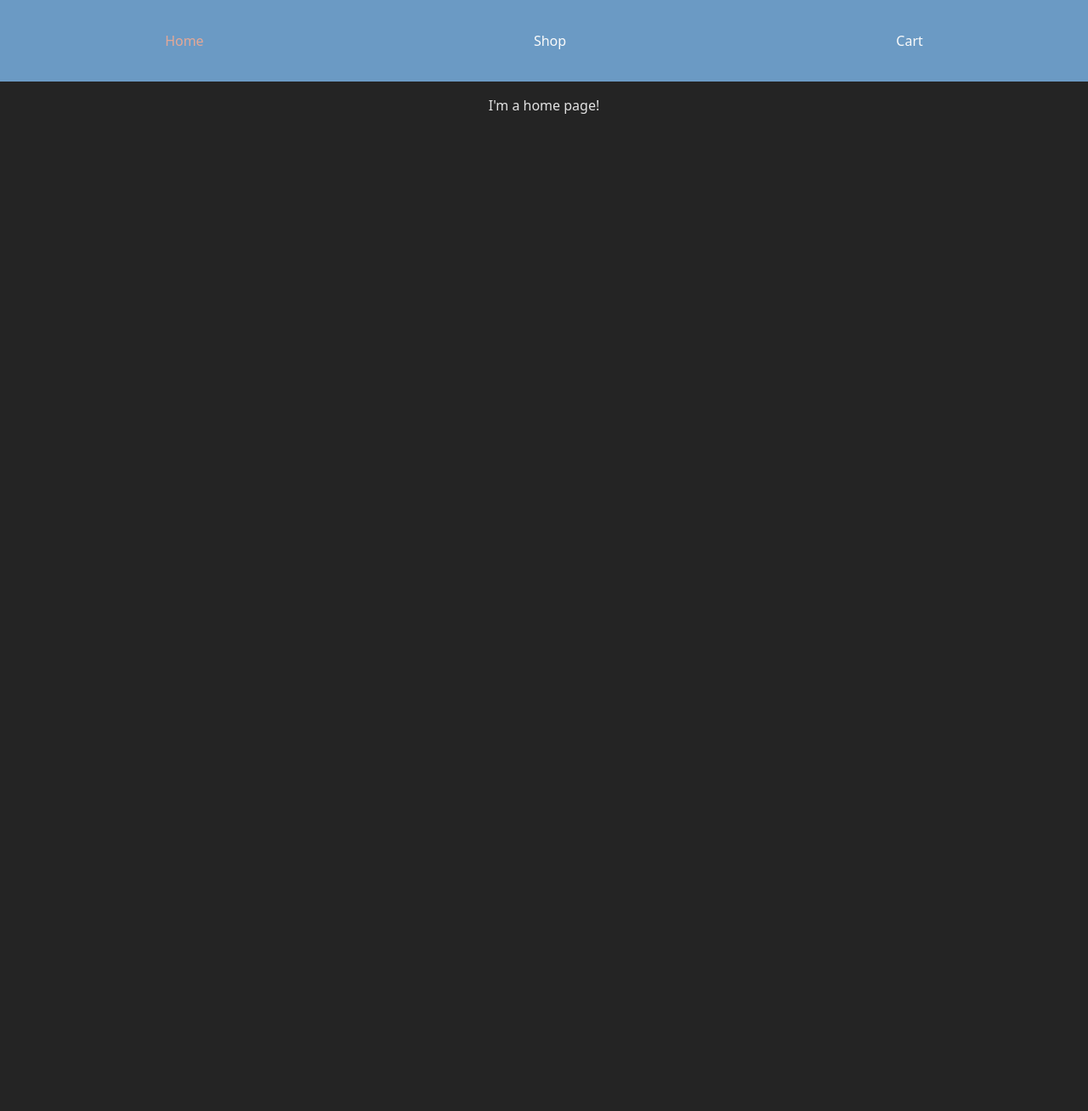
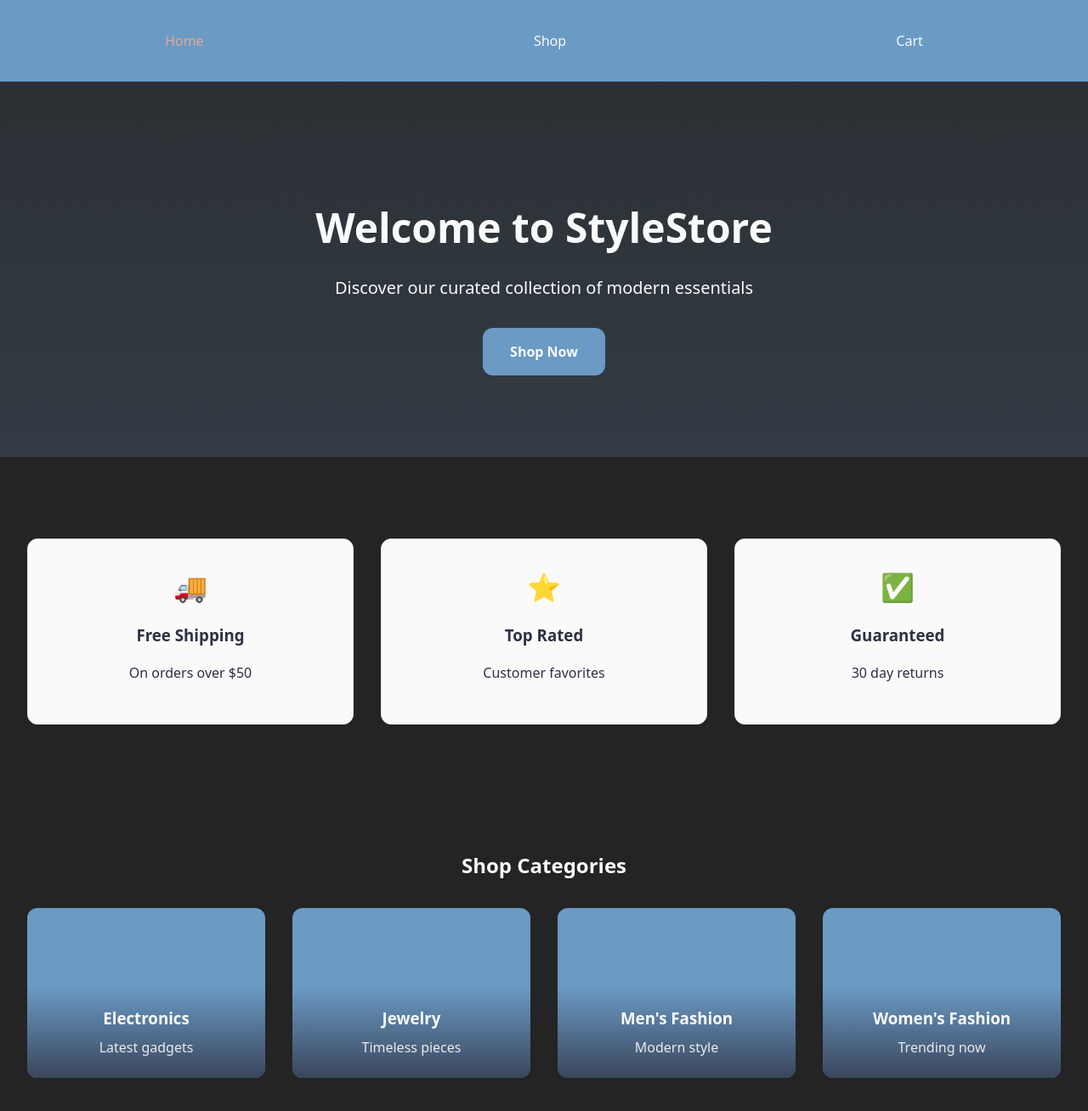
Before and after one commit to mojoro/odin-shopping-cart, a React (Vite) app: page / in a window 1280 px wide. Shown: the top 1308 px of the page at 85% size. Before the commit the page ends 800 px from the top, so only its background shows below. Built offline with nearby package versions, Linux system fonts and the light colour scheme.

Commit message:
Create homepage

```diff
--- a/src/routes/Shop/Shop.module.css
+++ b/src/routes/Shop/Shop.module.css
@@ -2,8 +2,10 @@
   display: grid;
   grid-template-columns: 1fr 1fr 1fr 1fr;
   grid-auto-rows: 400px;
-  gap: 1rem;
+  gap: 2rem;
   padding: 1rem;
+  max-width: 1920px;
+  margin: auto;
 }
 
 @media (max-width: 1200px) {
@@ -11,3 +13,16 @@
     grid-template-columns: 1fr 1fr 1fr;
   }
 }
+
+@media (max-width: 900px) {
+  .productDisplay {
+    grid-template-columns: 1fr 1fr;
+  }
+}
+
+@media (max-width: 650px) {
+  .productDisplay {
+    grid-template-columns: 1fr;
+    justify-items: center;
+  }
+}
--- a/src/routes/index.jsx
+++ b/src/routes/index.jsx
@@ -1,5 +1,66 @@
-const Index = () => {
-  return <p>I'm a home page!</p>;
-};
+import { Link } from "react-router-dom";
+import styles from "./index.module.css";
 
-export default Index;
+export default function Index() {
+  return (
+    <div className={styles.homepage}>
+      <section className={styles.hero}>
+        <div className={styles.heroContent}>
+          <h1>Welcome to StyleStore</h1>
+          <p>Discover our curated collection of modern essentials</p>
+          <Link to="/shop" className={styles.shopButton}>
+            Shop Now
+          </Link>
+        </div>
+      </section>
+
+      <section className={styles.features}>
+        <div className={styles.feature}>
+          <span className={styles.icon}>🚚</span>
+          <h3>Free Shipping</h3>
+          <p>On orders over $50</p>
+        </div>
+        <div className={styles.feature}>
+          <span className={styles.icon}>⭐</span>
+          <h3>Top Rated</h3>
+          <p>Customer favorites</p>
+        </div>
+        <div className={styles.feature}>
+          <span className={styles.icon}>✅</span>
+          <h3>Guaranteed</h3>
+          <p>30 day returns</p>
+        </div>
+      </section>
+
+      <section className={styles.categories}>
+        <h2>Shop Categories</h2>
+        <div className={styles.categoryGrid}>
+          <Link to="/shop" className={styles.category}>
+            <div className={styles.categoryContent}>
+              <h3>Electronics</h3>
+              <p>Latest gadgets</p>
+            </div>
+          </Link>
+          <Link to="/shop" className={styles.category}>
+            <div className={styles.categoryContent}>
+              <h3>Jewelry</h3>
+              <p>Timeless pieces</p>
+            </div>
+          </Link>
+          <Link to="/shop" className={styles.category}>
+            <div className={styles.categoryContent}>
+              <h3>Men's Fashion</h3>
+              <p>Modern style</p>
+            </div>
+          </Link>
+          <Link to="/shop" className={styles.category}>
+            <div className={styles.categoryContent}>
+              <h3>Women's Fashion</h3>
+              <p>Trending now</p>
+            </div>
+          </Link>
+        </div>
+      </section>
+    </div>
+  );
+}
--- /dev/null
+++ b/src/routes/index.module.css
@@ -0,0 +1,146 @@
+.homepage {
+  max-width: 1920px;
+  margin: 0 auto;
+}
+
+.hero {
+  background: linear-gradient(
+    rgba(107, 154, 196, 0.1),
+    rgba(107, 154, 196, 0.2)
+  );
+  padding: 6rem 2rem;
+  text-align: center;
+  margin-bottom: 4rem;
+  color: var(--color-background);
+}
+
+.heroContent {
+  max-width: 800px;
+  margin: 0 auto;
+}
+
+.heroContent h1 {
+  font-size: 3rem;
+  margin-bottom: 1rem;
+}
+
+.heroContent p {
+  font-size: 1.25rem;
+  color: var(--color-background);
+  margin-bottom: 2rem;
+}
+
+.shopButton {
+  display: inline-block;
+  background: var(--color-primary);
+  color: var(--color-background);
+  padding: 1rem 2rem;
+  border-radius: var(--radius-md);
+  text-decoration: none;
+  font-weight: 600;
+  transition: transform 150ms ease, background-color 150ms ease;
+}
+
+.shopButton:hover {
+  color: var(--color-accent);
+  transform: translateY(-2px);
+}
+
+.features {
+  display: grid;
+  grid-template-columns: repeat(3, 1fr);
+  gap: 2rem;
+  padding: 2rem;
+  margin-bottom: 4rem;
+}
+
+.feature {
+  text-align: center;
+  padding: 2rem;
+  background: var(--color-background);
+  border-radius: var(--radius-md);
+  border: 1px solid var(--color-border);
+  color: var(--color-text);
+}
+
+.icon {
+  font-size: 2rem;
+  margin-bottom: 1rem;
+}
+
+.categories {
+  padding: 2rem;
+  margin-bottom: 4rem;
+  color: var(--color-background);
+}
+
+.categories h2 {
+  text-align: center;
+  margin-bottom: 2rem;
+}
+
+.categoryGrid {
+  display: grid;
+  grid-template-columns: repeat(4, 1fr);
+  gap: 2rem;
+}
+
+.category {
+  position: relative;
+  height: 200px;
+  background: var(--color-primary);
+  border-radius: var(--radius-md);
+  text-decoration: none;
+  overflow: hidden;
+  transition: transform 150ms ease;
+}
+
+.category:hover {
+  transform: translateY(-4px);
+}
+
+.categoryContent {
+  position: absolute;
+  bottom: 0;
+  left: 0;
+  right: 0;
+  padding: 1.5rem;
+  background: linear-gradient(transparent, rgba(45, 49, 66, 0.8));
+  color: var(--color-background);
+}
+
+.categoryContent h3 {
+  margin: 0;
+  margin-bottom: 0.5rem;
+}
+
+.categoryContent p {
+  margin: 0;
+  opacity: 0.9;
+}
+
+@media (max-width: 1200px) {
+  .categoryGrid {
+    grid-template-columns: repeat(2, 1fr);
+  }
+}
+
+@media (max-width: 768px) {
+  .features {
+    grid-template-columns: 1fr;
+  }
+
+  .heroContent h1 {
+    font-size: 2.5rem;
+  }
+}
+
+@media (max-width: 480px) {
+  .categoryGrid {
+    grid-template-columns: 1fr;
+  }
+
+  .heroContent h1 {
+    font-size: 2rem;
+  }
+}
```
